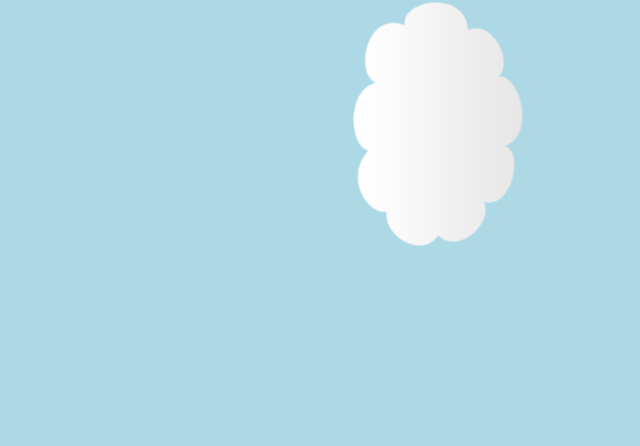
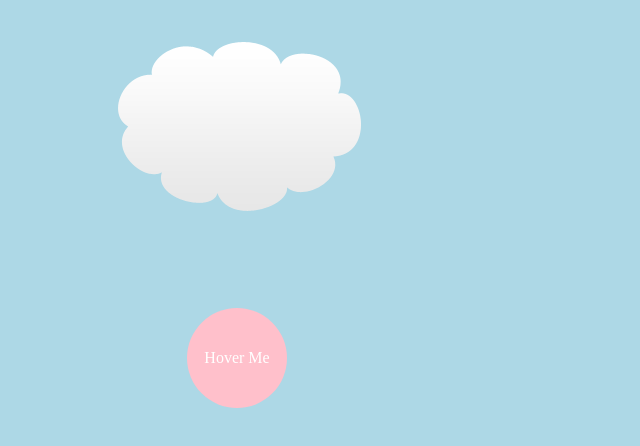
Before and after one commit to AmirTaki/learn-animation-css, a plain HTML site: page index.html in a window 1280 px wide. Shown: the whole page, without its empty margins (403-1043 px from the left). Drawn offline with Linux system fonts and the light colour scheme.

Commit message:
transitions in animation css

```diff
--- a/index.html
+++ b/index.html
@@ -10,6 +10,7 @@
     <div class = 'wrapper'>
         <img src="./src/images/cloud.png" alt="">
     </div>
+    <div class = "circle">Hover Me</div>
 </body>
 <script src = "src/aps.js"></script>
 </html>
--- a/src/styles.css
+++ b/src/styles.css
@@ -8,14 +8,21 @@ body {
     box-sizing: border-box;
 }
 
-img {
-    /* transform: translate(-200px, 200px); */ /* move -> translate() translateX() translateY() */
-    /* transform: scaleX(0.5); */   /* size -> scaleX() scaleY() */
-    /* transform: scale(3, .5); */  /* size -> scale() */
-    /* transform: rotateY(40deg);     round : rotateX(), rotateY() */
-    /* transform: rotateZ(-45deg); */
+.circle {
+    width: 100px;
+    padding: 50px 0;
+    line-height: 0;
+    background: pink;
+    color:white;
+    border-radius: 50px;
+    cursor: pointer;
+    margin: 60px auto;
+    transition: background 3s  ,transform 0.3s 2s linear;
+    /* transtion : transform  (time) (delay) (function time) */
+    /* function time : linear , ease , ease_in , ease_out , ease_in_out */
+}
 
-
-    /* transform:  rotateZ(-90deg) translateY(200px) scale(2); */
-    transform:  rotateZ(-90deg) translateY(200px)
+.circle:hover {
+    background: salmon;
+    transform:     rotate(50deg) translateY(200px);
 }
```
